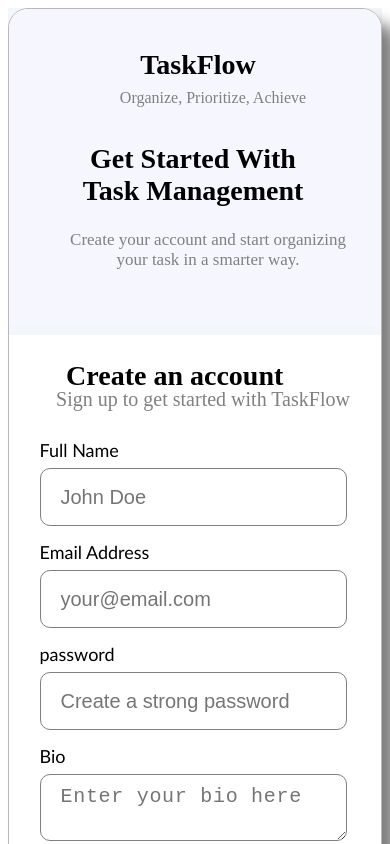
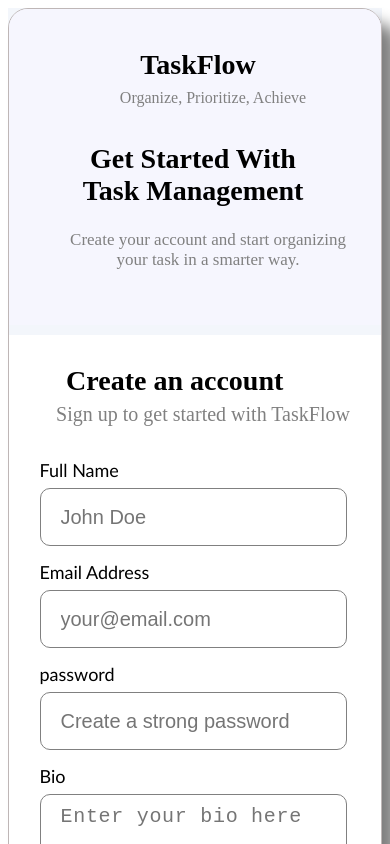
Before and after one commit to ArmanRavjani/task-management, a React (Vite) app in the folder Frontend/: page /user/register in a window 390 px wide. Shown: the top 844 px of the page. Built offline with nearby package versions, Linux system fonts and the light colour scheme; no server answers.

Commit message:
style: adjust line-height for auth container top section

```diff
--- a/Frontend/src/pages/styles/auth.css
+++ b/Frontend/src/pages/styles/auth.css
@@ -317,7 +317,7 @@
     .auth-container-2-top {
         margin-top: 10px;
         padding: 0;
-        line-height: 0;
+        line-height: 10px;
     }
 
     .login-form-part-top {
```
